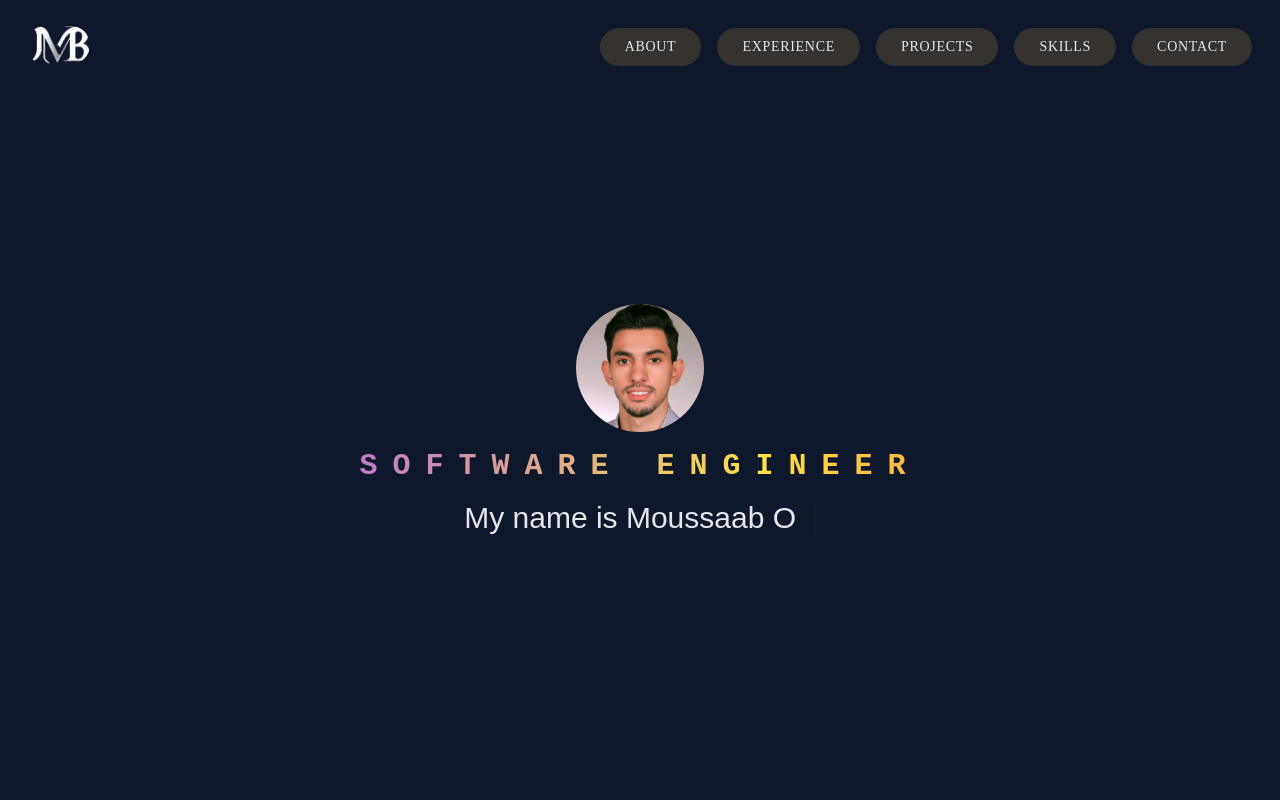
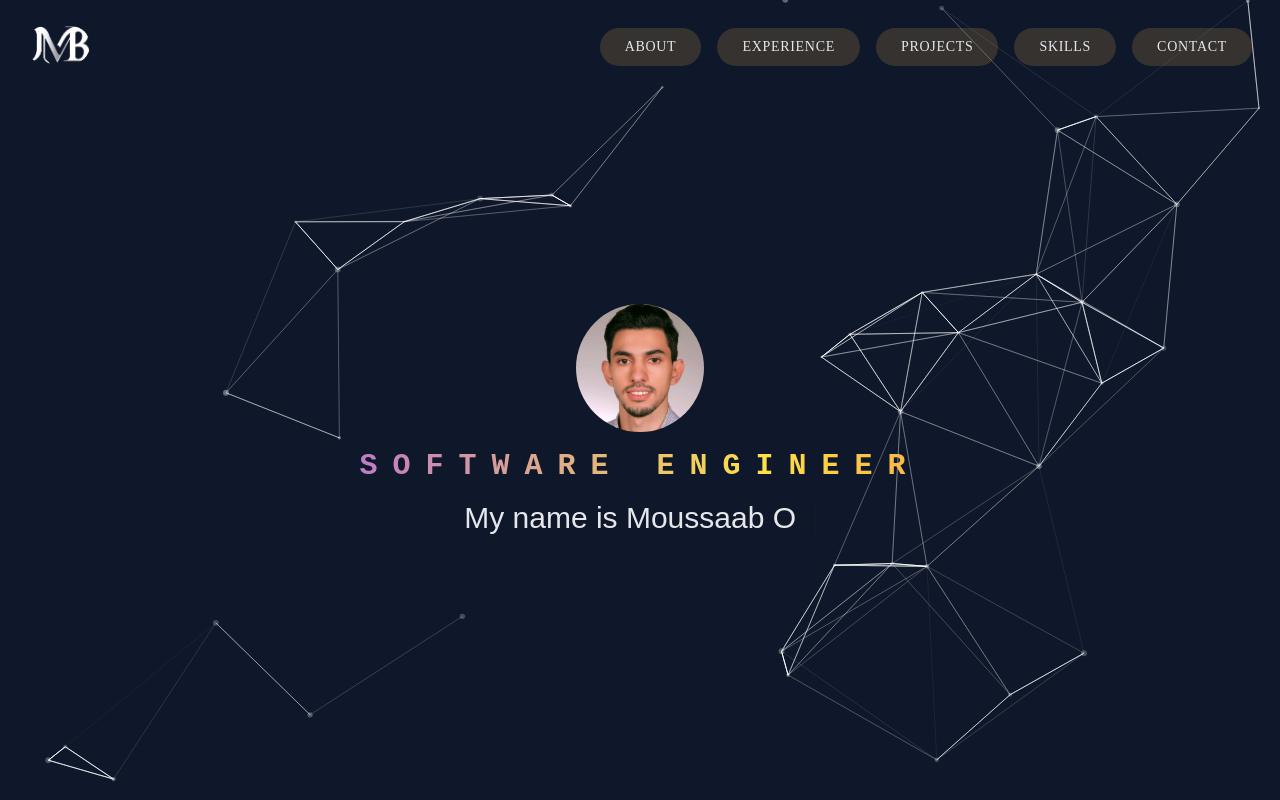
Before and after one commit to MoussaabOukhouya/my-portfolio-front, a Next.js app: page / in a window 1280 px wide. Built offline with nearby package versions, Linux system fonts and the light colour scheme.

Commit message:
limited the number of particles on screen

```diff
--- a/components/HeroBackground.tsx
+++ b/components/HeroBackground.tsx
@@ -4,6 +4,7 @@ import { useCallback } from "react";
 import { Container, Engine } from "tsparticles-engine";
 import { loadSlim } from "tsparticles-slim";
 import Particles from "react-particles";
+import { loadFull } from "tsparticles";
 
 type Props = {backgroundType:string};
 
@@ -15,7 +16,7 @@ export default function HeroBackground({backgroundType}: Props) {
 
       fullScreen: {
         enable: true, // enabling this will make the canvas fill the entire screen, it's enabled by default
-        zIndex: 1, // this is the z-index value used when the fullScreen is enabled, it's 0 by default
+        zIndex: -1, // this is the z-index value used when the fullScreen is enabled, it's 0 by default
       },
       interactivity: {
         events: {
@@ -30,7 +31,7 @@ export default function HeroBackground({backgroundType}: Props) {
         },
         modes: {
           push: {
-            quantity: 3, // number of particles to add on click
+            quantity: 1, // number of particles to add on click
           },
           repulse: {
             distance: 100, // distance of the particles from the cursor
@@ -39,6 +40,14 @@ export default function HeroBackground({backgroundType}: Props) {
         },
       },
       particles: {
+        number: {
+          density: {
+            "enable": false,
+            "area": 800
+          },
+          limit: 0,
+          value: 40
+        },
         links: {
           enable: true, // enabling this will make particles linked together
           distance: 200, // maximum distance for linking the particles
@@ -48,7 +57,7 @@ export default function HeroBackground({backgroundType}: Props) {
           speed: { min: 1, max: 5 }, // using a range in speed value will make particles move in a random speed between min/max values, each particles have its own value, it won't change in time by default
         },
         opacity: {
-          value: { min: 0.3, max: 0.7 }, // using a different opacity, to have some semitransparent effects
+          value: { min: 0.2, max: 0.4 }, // using a different opacity, to have some semitransparent effects
         },
         size: {
           value: { min: 1, max: 3 }, // let's randomize the particles size a bit
@@ -58,7 +67,7 @@ export default function HeroBackground({backgroundType}: Props) {
   }, []);
 
   const particlesInit = useCallback(async (engine: Engine) => {
-    await loadSlim(engine);
+    await loadFull(engine);
     // loadFull(engine); // for this sample the slim version is enough, choose whatever you prefer, slim is smaller in size but doesn't have all the plugins and the mouse trail feature
   }, []);
 
```
